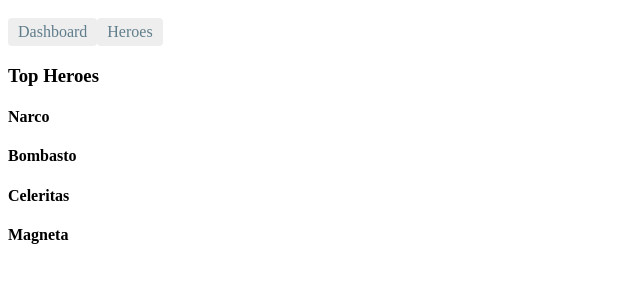
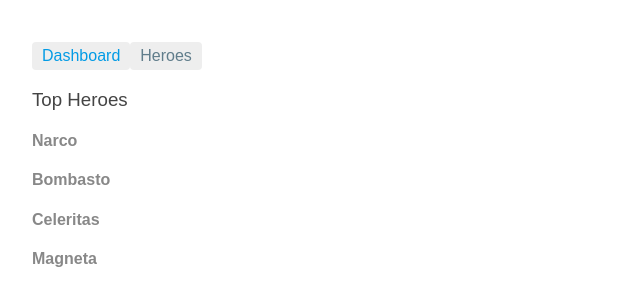
Before and after one commit to tumit/tour-of-heroes, an Angular app: page /dashboard in a window 1280 px wide. Shown: the top 306 px of the page, without its empty margins (0-640 px from the left). Built offline with nearby package versions, Linux system fonts and the light colour scheme.

Commit message:
add global style

```diff
--- a/src/app/app.component.html
+++ b/src/app/app.component.html
@@ -1,5 +1,5 @@
 <nav>
-  <a id="router-link-dashboard" routerLink="/dashboard">Dashboard</a>
-  <a id="router-link-heroes" routerLink="/heroes">Heroes</a>
+  <a id="router-link-dashboard" routerLink="/dashboard" routerLinkActive="active">Dashboard</a>
+  <a id="router-link-heroes" routerLink="/heroes" routerLinkActive="active">Heroes</a>
 </nav>
 <router-outlet></router-outlet>
--- a/src/styles.scss
+++ b/src/styles.scss
@@ -1 +1,22 @@
-/* You can add global styles to this file, and also import other style files */
+/* Master Styles */
+h1 {
+  color: #369;
+  font-family: Arial, Helvetica, sans-serif;
+  font-size: 250%;
+}
+h2, h3 {
+  color: #444;
+  font-family: Arial, Helvetica, sans-serif;
+  font-weight: lighter;
+}
+body {
+  margin: 2em;
+}
+body, input[text], button {
+  color: #888;
+  font-family: Cambria, Georgia;
+}
+/* everywhere else */
+* {
+  font-family: Arial, Helvetica, sans-serif;
+}
```
Also changed, not shown: 1 other file (tests, documents, lock files or other folders).
